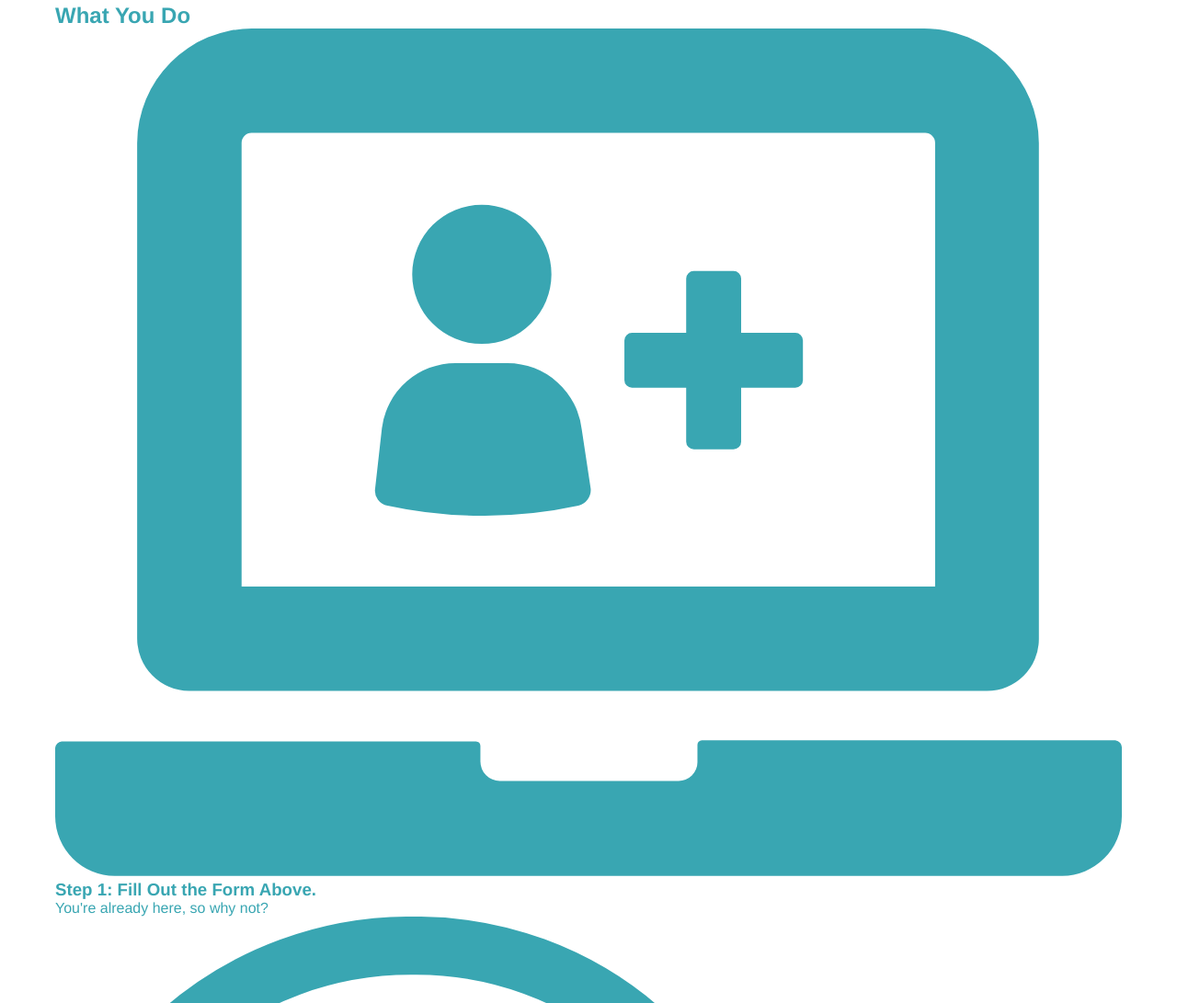
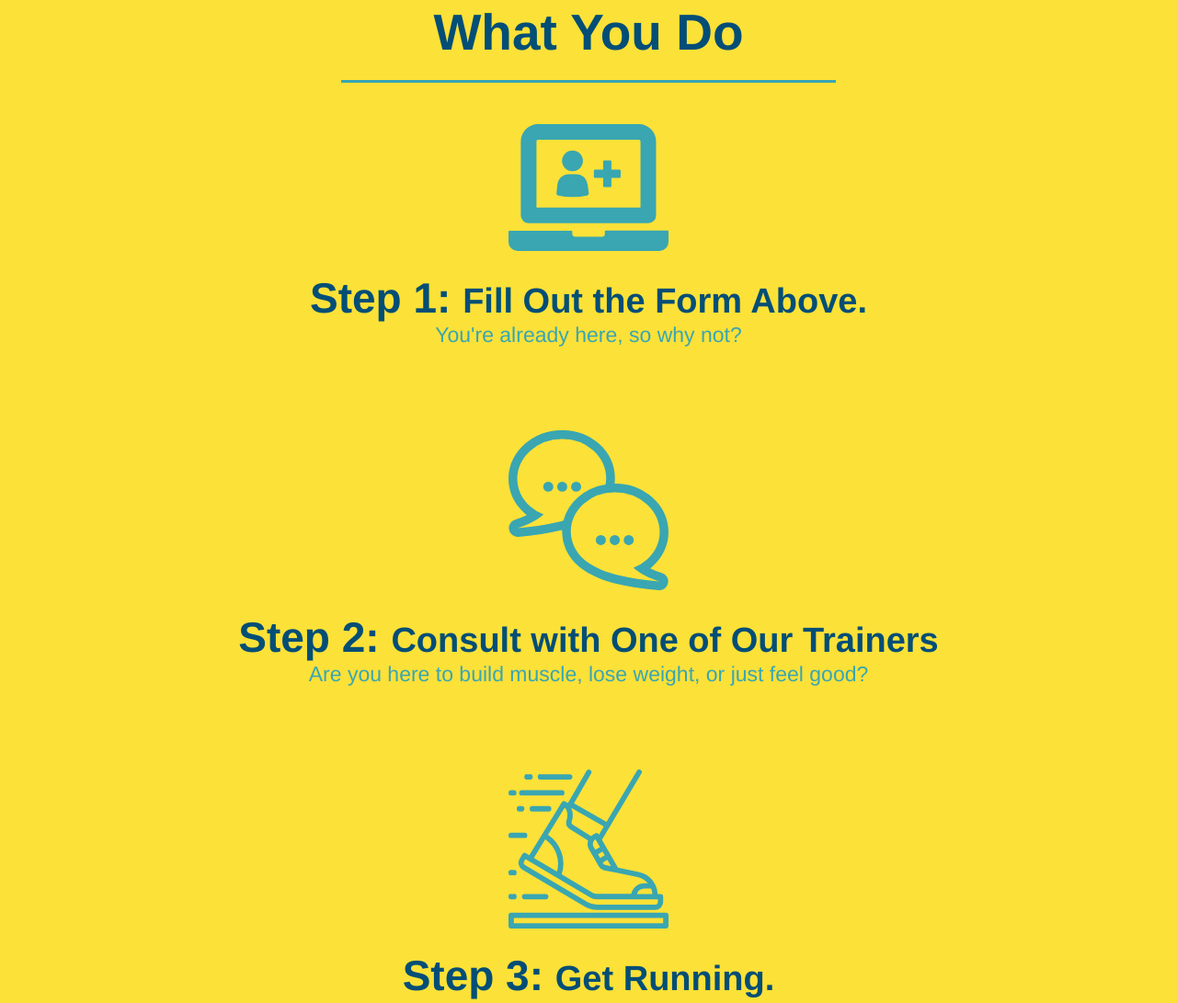
Before and after one commit to MacFGlenn/run-buddy, a plain HTML site: page index.html in a window 1280 px wide. Shown: the part 1077-2168 px from the top of the page at 92% size. Drawn offline with Linux system fonts and the light colour scheme.

Commit message:
style what you do section

```diff
--- a/assets/css/style.css
+++ b/assets/css/style.css
@@ -124,16 +124,6 @@ section {
     text-align: center;
 }
 
-.intro h2{
-    font-size: 55px;
-    color: #024e76;
-    margin-bottom: 35px;
-    padding: 0 100px 20px 100px;
-    border-bottom: 3px solid;
-    border-color: #fce138;
-    display: inline-block;
-}
-
 .intro p {
     line-height: 1.7;
     color: #39a6b2;
@@ -141,3 +131,49 @@ section {
     font-size: 20px;
     margin: 0 auto;
 }
+
+.steps {
+    text-align: center;
+    background: #fce138;
+}
+
+.section-title {
+    font-size: 55px;
+    color: #024e76;
+    margin-bottom: 35px;
+    padding: 0 100px 20px 100px;
+    display: inline-block;
+    border-bottom: 3px solid;
+}
+
+.primary-border {
+    border-color: #fce138;
+}
+
+.secondary-border {
+    border-color: #39a6b2;
+}
+
+.steps div {
+    margin-bottom: 80px;
+}
+
+.steps img {
+    width: 15%;
+    margin: 10px 0;
+}
+
+.steps h3 {
+    color: #024e76;
+    font-size: 46px;
+    margin-top: 10px;
+}
+
+.steps p {
+    color: #39a6b2;
+    font-size: 23px;
+}
+
+.steps span {
+    font-size: 38px;
+}
--- a/index.html
+++ b/index.html
@@ -67,37 +67,37 @@
 
     <!-- "what we do" section -->
     <section id="what-we-do" class="intro">
-        <h2>What We Do</h2>
+        <h2 class="section-title primary-border">What We Do</h2>
         <p>
             butcher selfies chambray shabby chic gentrify readymade yr Echo Park XOXO Tumblr normcore Banksy direct trade Blue Bottle chillwave you probably haven't heard of them single-origin coffee Vice fanny pack fixie Odd Future Austin fingerstache pickled twee synth Wes Anderson Thundercats viral bitters flannel meggings narwhal Marfa Schlitz sustainable Intelligentsia umami deep v craft
         </p>
     </section>
 
     <!-- "what you do" section -->
-    <section id="what-you-do">
-        <h2>What You Do</h2>
+    <section id="what-you-do" class="steps">
+        <h2 class="section-title secondary-border">What You Do</h2>
 
         <div>
             <img src="./assets/images/step-1.svg" alt="" />
-            <h3>Step 1: Fill Out the Form Above.</h3>
+            <h3>Step 1: <span>Fill Out the Form Above.</span></h3>
             <p>You're already here, so why not?</p>
         </div>
 
         <div>
             <img src="./assets/images/step-2.svg" alt="" />
-            <h3>Step 2: Consult with One of Our Trainers</h3>
+            <h3>Step 2: <span>Consult with One of Our Trainers</span></h3>
             <p>Are you here to build muscle, lose weight, or just feel good?</p>
         </div>
 
         <div>
             <img src="./assets/images/step-3.svg" alt="" />
-            <h3>Step 3: Get Running.</h3>
+            <h3>Step 3: <span>Get Running.</span></h3>
             <p>Hit the ground running (literally) once your trainer lays out your plan.</p>
         </div>
 
         <div>
             <img src="./assets/images/step-4.svg" alt="" />
-            <h3>Step 4: See Results.</h3>
+            <h3>Step 4: <span>See Results.</span></h3>
             <p>Bi-weekly checkins with your trainer will keep you focused</p>
         </div>
 
```
